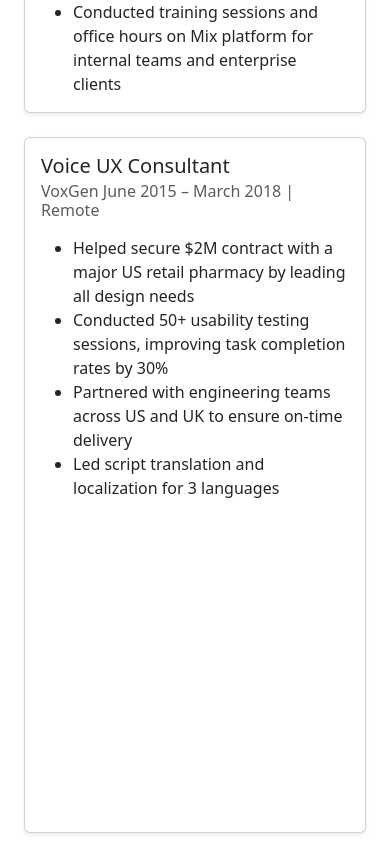
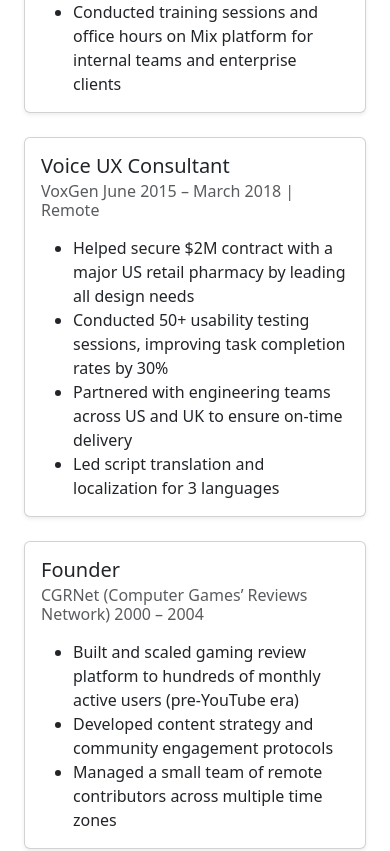
Before and after one commit to theuxfactor/arungeorge.me, a Next.js app: page /resume in a window 390 px wide. Shown: the part 1920-2771 px from the top of the page. Built offline with nearby package versions, Linux system fonts and the light colour scheme.

Commit message:
Update page.js
Fixed spacing errors.

```diff
--- a/src/app/resume/page.js
+++ b/src/app/resume/page.js
@@ -94,11 +94,10 @@ export default function Resume() {
           </div>
         </div>
 
-        {/* VoxGen + Founder */}
+        {/* VoxGen */}
         <div className="col-md-6 mb-4">
-          {/* VoxGen Card */}
-          <div className="card shadow-sm mb-4 h-100">
-            <div className="card-body pb-0">
+          <div className="card shadow-sm h-100">
+            <div className="card-body">
               <h5 className="card-title">Voice UX Consultant</h5>
               <h6 className="card-subtitle mb-3 text-muted">
                 VoxGen <span className="fw-normal">June 2015 – March 2018 | Remote</span>
@@ -111,8 +110,10 @@ export default function Resume() {
               </ul>
             </div>
           </div>
+        </div>
 
-          {/* Founder Card */}
+        {/* Founder */}
+        <div className="col-md-6 mb-4">
           <div className="card shadow-sm h-100">
             <div className="card-body">
               <h5 className="card-title">Founder</h5>
```
